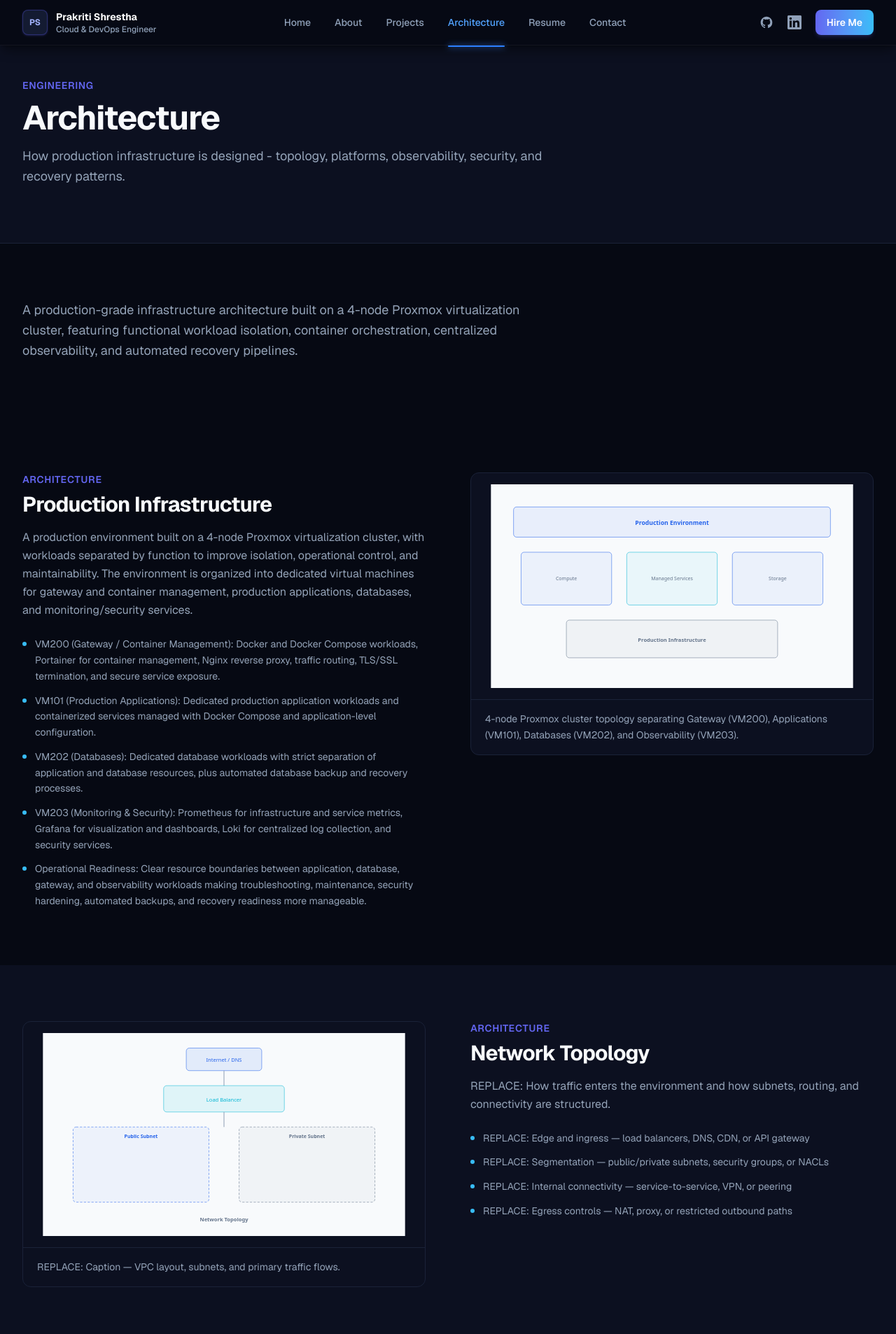
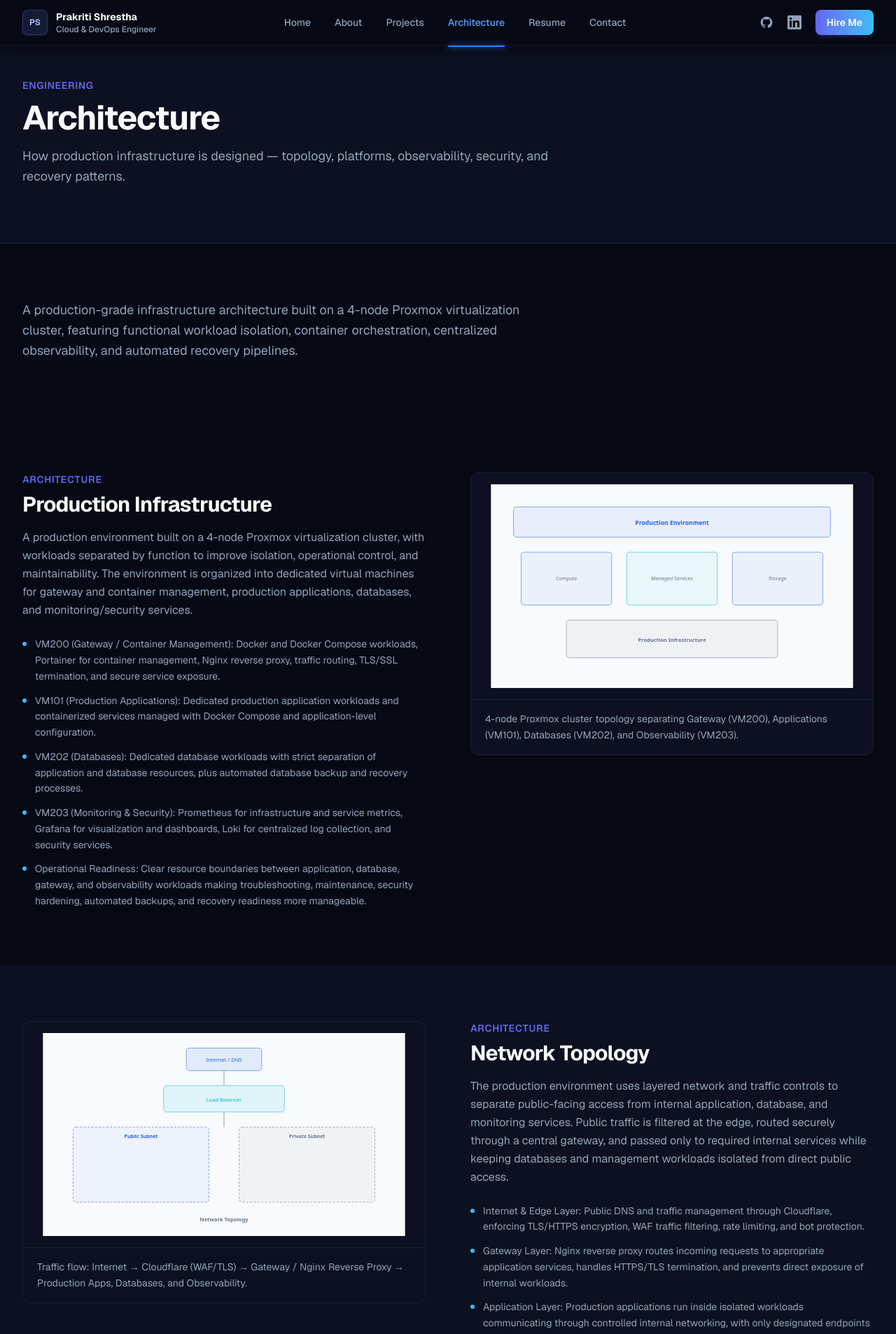
Before and after one commit to prakriti515/prakriti-portfolio, a Next.js app: page /architecture in a window 1280 px wide. Shown: the top 1906 px of the page at 70% size. Built offline with nearby package versions, Linux system fonts and the light colour scheme.

Commit message:
Ensure all architecture sections are completely updated and replaced

```diff
--- a/data/architecture.ts
+++ b/data/architecture.ts
@@ -1,3 +1,7 @@
+/**
+ * Architecture page content
+ */
+
 export type ArchitectureDiagram = {
   src: string;
   alt: string;
@@ -23,7 +27,7 @@ export type TechnologyDecision = {
 export const architecturePageMeta = {
   title: "Architecture",
   description:
-    "How production infrastructure is designed - topology, platforms, observability, security, and recovery patterns.",
+    "How production infrastructure is designed — topology, platforms, observability, security, and recovery patterns.",
   intro:
     "A production-grade infrastructure architecture built on a 4-node Proxmox virtualization cluster, featuring functional workload isolation, container orchestration, centralized observability, and automated recovery pipelines.",
 } as const;
@@ -52,158 +56,167 @@ export const architectureSections: ArchitectureSection[] = [
     id: "network-topology",
     title: "Network Topology",
     intro:
-      "REPLACE: How traffic enters the environment and how subnets, routing, and connectivity are structured.",
+      "The production environment uses layered network and traffic controls to separate public-facing access from internal application, database, and monitoring services. Public traffic is filtered at the edge, routed securely through a central gateway, and passed only to required internal services while keeping databases and management workloads isolated from direct public access.",
     points: [
-      "REPLACE: Edge and ingress — load balancers, DNS, CDN, or API gateway",
-      "REPLACE: Segmentation — public/private subnets, security groups, or NACLs",
-      "REPLACE: Internal connectivity — service-to-service, VPN, or peering",
-      "REPLACE: Egress controls — NAT, proxy, or restricted outbound paths",
+      "Internet & Edge Layer: Public DNS and traffic management through Cloudflare, enforcing TLS/HTTPS encryption, WAF traffic filtering, rate limiting, and bot protection.",
+      "Gateway Layer: Nginx reverse proxy routes incoming requests to appropriate application services, handles HTTPS/TLS termination, and prevents direct exposure of internal workloads.",
+      "Application Layer: Production applications run inside isolated workloads communicating through controlled internal networking, with only designated endpoints exposed via the gateway.",
+      "Database Layer: Dedicated database workloads strictly separated from public-facing services, restricting application-to-database communication exclusively to authorized services.",
+      "Monitoring & Security Layer: Prometheus metric collectors, Loki log shippers, and Grafana dashboards connected via secure internal network channels to support production operations.",
     ],
     diagram: {
       src: "/images/architecture/network-topology.svg",
-      alt: "Network topology diagram placeholder",
+      alt: "Layered network topology and traffic routing diagram",
       caption:
-        "REPLACE: Caption — VPC layout, subnets, and primary traffic flows.",
+        "Traffic flow: Internet → Cloudflare (WAF/TLS) → Gateway / Nginx Reverse Proxy → Production Apps, Databases, and Observability.",
     },
   },
   {
     id: "docker-architecture",
     title: "Docker Architecture",
     intro:
-      "REPLACE: Container runtime scope — local dev, CI builds, registry flow, and production orchestration if applicable.",
+      "Production applications and supporting services are containerized using Docker and managed primarily through Docker Compose. This provides consistent service configuration, isolated application environments, and a repeatable operational workflow for deploying and operating multiple production workloads.",
     points: [
-      "REPLACE: Image build pipeline — base images, scanning, tagging, and registry",
-      "REPLACE: Runtime placement — single hosts, Swarm, ECS, or Kubernetes",
-      "REPLACE: Configuration — env vars, secrets injection, and resource limits",
-      "REPLACE: Networking and storage — bridge/overlay networks, volumes, and persistence",
+      "Docker & Isolation: Containerized application and supporting workloads ensuring consistent runtime environments, controlled dependencies, and fault isolation.",
+      "Docker Compose Orchestration: Multi-container stack definitions managing service configuration, networking, volumes, and dependency ordering for reliable deployments.",
+      "Nginx Ingress Routing: Central reverse proxy routing incoming traffic to appropriate container endpoints with TLS termination and access control.",
+      "Portainer Management: Web-based management interface providing real-time container visibility, log inspection, and operational control.",
+      "Container Networking & Storage: Isolated Docker bridge networks prevent direct external exposure, while stateful services use managed persistent volumes tied to backup routines.",
+      "Production Operational Discipline: Controlled change procedures with pre-deployment backups, dependency checks, and post-deployment telemetry validation.",
     ],
     diagram: {
       src: "/images/architecture/docker-architecture.svg",
-      alt: "Docker architecture diagram placeholder",
+      alt: "Docker multi-container deployment architecture diagram",
       caption:
-        "REPLACE: Caption — build → registry → deploy flow and runtime components.",
+        "Container workflow: Source / Build → Docker Image → Host Compose Stack (Apps, Nginx, Portainer) → Telemetry.",
     },
   },
   {
     id: "monitoring-stack",
-    title: "Monitoring Stack",
+    title: "Monitoring & Observability",
     intro:
-      "REPLACE: Observability approach — metrics, logs, traces, and how alerts reach operators.",
+      "The production environment uses a self-hosted observability stack to provide visibility into infrastructure health, service performance, resource utilization, and application logs.",
     points: [
-      "REPLACE: Metrics — what is collected, retention, and primary dashboards",
-      "REPLACE: Logging — aggregation, search, and correlation with incidents",
-      "REPLACE: Alerting — thresholds, routing, escalation, and noise control",
-      "REPLACE: SLOs or review practice — error budgets, post-incident review, or capacity checks",
+      "Prometheus Metrics: Collects and stores time-series telemetry across hosts, containers, and services to drive dashboards, threshold tracking, and alerting.",
+      "Grafana Dashboards: Centralized visual dashboards for real-time CPU, memory, disk, network, container health, and service availability tracking.",
+      "Loki Log Centralization: Aggregates searchable application and system logs, providing fast correlation between metric anomalies and underlying log events.",
+      "Key Monitored Areas: System resources (CPU, RAM, Disk I/O, Network), container lifecycle, application uptime, systemd logs, and infrastructure trends.",
+      "Operational Telemetry Workflow: Metrics identify 'what is happening' while logs contextualize 'why it happened', used daily for health audits, incident resolution, and post-deployment validation.",
     ],
     diagram: {
       src: "/images/architecture/monitoring-stack.svg",
-      alt: "Monitoring stack diagram placeholder",
+      alt: "Centralized Prometheus, Loki, and Grafana monitoring stack diagram",
       caption:
-        "REPLACE: Caption — agents, collectors, storage, and alert paths.",
+        "Observability flow: Production Hosts & Containers → Prometheus (Metrics) & Loki (Logs) → Grafana Dashboards & Alerting.",
     },
   },
   {
     id: "security-layers",
     title: "Security Layers",
     intro:
-      "REPLACE: Defense-in-depth controls across identity, network, data, and supply chain.",
+      "Security is implemented as multiple defensive layers across the edge, network, application, host, and access-management levels to reduce unnecessary exposure, control access, detect suspicious activity, and protect production workloads.",
     points: [
-      "REPLACE: Identity and access — IAM, RBAC, MFA, and least-privilege patterns",
-      "REPLACE: Network security — segmentation, WAF, TLS, and bastion or SSM access",
-      "REPLACE: Data protection — encryption at rest/in transit, secrets management",
-      "REPLACE: Supply chain — image scanning, dependency checks, and patch cadence",
+      "Edge Security: Cloudflare DNS and traffic protection, Web Application Firewall (WAF) rules, rate limiting, bot protection, and strict TLS/HTTPS encryption.",
+      "Gateway & Network Security: Nginx reverse proxy controls application exposure, internal services remain unexposed, and UFW firewall policies restrict all non-essential ports.",
+      "Host Hardening: SSH access hardening, restricted administrative permissions, Fail2ban brute-force mitigation, and minimal service footprint.",
+      "Application Security: JWT authentication, security-related HTTP headers, controlled reverse-proxy endpoints, and robust authorization controls.",
+      "Defense-in-Depth & Detection: Multi-layered defense where no single control is treated as sufficient; security events and operational logs are monitored via the observability stack.",
     ],
     diagram: {
       src: "/images/architecture/security-layers.svg",
-      alt: "Security layers diagram placeholder",
+      alt: "Multi-layered defense-in-depth security architecture diagram",
       caption:
-        "REPLACE: Caption — security zones and control placement across the stack.",
+        "Security zones: Internet → Cloudflare (WAF/DDoS) → Nginx Gateway → UFW Host Firewall → JWT/SSH Hardening → Observability.",
     },
   },
   {
     id: "backup-strategy",
     title: "Backup Strategy",
     intro:
-      "REPLACE: What is backed up, how often, where copies live, and how restores are validated.",
+      "Backups are integrated into the production operations workflow to protect application data, database data, configuration, and deployment-related information against accidental deletion, failed changes, service failures, and infrastructure incidents.",
     points: [
-      "REPLACE: Backup scope — databases, volumes, configuration, or state files",
-      "REPLACE: Schedule and retention — frequency, lifecycle, and off-site replication",
-      "REPLACE: Access controls — who can trigger restore and audit requirements",
-      "REPLACE: Validation — restore tests, checksums, or periodic drill schedule",
+      "Comprehensive Backup Scope: Covers database data, application source files, Docker Compose deployment definitions, and critical infrastructure configs.",
+      "Automated Scheduled Jobs: Scheduled backup tasks eliminate manual reliance and maintain isolated, modular backup routines for independent service restoration.",
+      "Off-Site Cloud Protection to AWS S3: Critical backup archives are encrypted and replicated off-site to AWS S3, ensuring resilience against local hardware failure.",
+      "Change Management & Recovery: Pre-deployment backups are standard protocol prior to major releases, ensuring proven rollback capabilities and recovery readiness.",
     ],
     diagram: {
       src: "/images/architecture/backup-strategy.svg",
-      alt: "Backup strategy diagram placeholder",
+      alt: "Automated local and off-site AWS S3 backup architecture diagram",
       caption:
-        "REPLACE: Caption — backup sources, targets, and retention tiers.",
+        "Backup workflow: Database & App Data / Configs → Local Scheduled Automation → Encrypted Off-Site Replication to AWS S3.",
     },
   },
   {
     id: "disaster-recovery",
     title: "Disaster Recovery",
     intro:
-      "REPLACE: Recovery objectives and failover approach for critical workloads.",
+      "Structured disaster recovery procedures designed to ensure rapid service restoration and minimal data loss across all production workloads.",
     points: [
-      "REPLACE: RTO/RPO targets — only include numbers you can substantiate",
-      "REPLACE: Failover model — active/passive, multi-region, or rebuild-from-backup",
-      "REPLACE: Runbooks — detection, decision criteria, and communication steps",
-      "REPLACE: Testing — drill frequency and last validated restore path",
+      "Recovery Objectives: Well-defined RTO and RPO targets supported by validated database dumps and configuration version control.",
+      "Off-Site Restore Readiness: Capability to rebuild and restore virtual machines and container stacks directly from AWS S3 off-site backups.",
+      "Standardized Runbooks: Step-by-step restoration playbooks for database rollbacks, container stack re-initialization, and reverse proxy reconfiguration.",
+      "Validation & Testing: Routine backup integrity verification and periodic restore drills to ensure recovery readiness during unexpected outages.",
     ],
     diagram: {
       src: "/images/architecture/disaster-recovery.svg",
-      alt: "Disaster recovery diagram placeholder",
+      alt: "Disaster recovery failover and restoration workflow diagram",
       caption:
-        "REPLACE: Caption — primary/secondary sites and failover sequence.",
+        "Disaster recovery pipeline: Incident Detection → Standby/Off-site Retrieval from S3 → Stack Rebuild & Service Verification.",
     },
   },
 ];
 
 export const technologyDecisions: TechnologyDecision[] = [
   {
-    id: "decision-iac",
-    decision: "REPLACE: Technology choice — e.g. Terraform for infrastructure provisioning",
+    id: "decision-proxmox",
+    decision: "Proxmox VE for Clustered Workload Isolation",
     context:
-      "REPLACE: Problem or constraint that drove the decision.",
+      "Needed reliable, multi-tier production hosting for applications, databases, and monitoring without resource contention or cloud compute costs.",
     rationale:
-      "REPLACE: Why this tool or pattern fit — team skills, module reuse, state management, or provider support.",
+      "Proxmox VE provides bare-metal hypervisor efficiency, robust VM isolation (Gateway, App, DB, Observability), snapshotting, and cluster management.",
     tradeoffs:
-      "REPLACE: Trade-offs accepted — learning curve, lock-in, or operational overhead.",
+      "Requires active hypervisor maintenance, host patching, and storage capacity management compared to fully managed cloud instances.",
   },
   {
-    id: "decision-cicd",
-    decision: "REPLACE: Technology choice — e.g. GitHub Actions for CI/CD",
-    context: "REPLACE: Delivery requirements and existing toolchain.",
+    id: "decision-compose",
+    decision: "Docker Compose for Service Orchestration",
+    context:
+      "Needed lightweight, declarative container management for 15+ production services with predictable startup and minimal operational overhead.",
     rationale:
-      "REPLACE: Why this pipeline model — integration, cost, self-hosted runners, or policy gates.",
-    tradeoffs: "REPLACE: Limitations or alternatives considered.",
+      "Docker Compose provides version-controlled YAML stack definitions, isolated bridge networking, and reproducible deployments without Kubernetes complexity.",
+    tradeoffs:
+      "Lacks native multi-host auto-scaling, requiring manual vertical scaling and host placement decisions.",
   },
   {
     id: "decision-observability",
-    decision: "REPLACE: Technology choice — e.g. Prometheus + Grafana",
-    context: "REPLACE: Observability gaps before adoption.",
+    decision: "Self-Hosted Prometheus, Grafana & Loki Stack",
+    context:
+      "Needed unified metrics and log visibility across virtual machines and container workloads without prohibitive SaaS observability costs.",
     rationale:
-      "REPLACE: Fit for metrics model, alerting, and team workflows.",
-    tradeoffs: "REPLACE: Storage, cardinality, or managed vs self-hosted trade-offs.",
+      "Prometheus, Grafana, and Loki offer deep telemetry correlation, powerful PromQL/LogQL querying, and full data retention control.",
+    tradeoffs:
+      "Requires monitoring and tuning TSDB storage retention, scrape intervals, and indexing performance.",
   },
 ];
 
 export const infrastructureDiagramGallery: ArchitectureDiagram[] = [
   {
     src: "/images/architecture/infrastructure-overview.svg",
-    alt: "Infrastructure overview diagram placeholder",
+    alt: "End-to-end production infrastructure overview diagram",
     caption:
-      "REPLACE: End-to-end view — user traffic through compute, data, and observability layers.",
+      "End-to-end production flow — user traffic through Cloudflare edge, Nginx gateway, containerized compute, and observability layers.",
   },
   {
     src: "/images/architecture/production-infrastructure.svg",
-    alt: "Production infrastructure reference diagram",
+    alt: "4-node Proxmox production virtualization cluster reference diagram",
     caption:
-      "REPLACE: Consolidated production layer reference — swap with your primary environment diagram.",
+      "Consolidated 4-node Proxmox cluster reference separating Gateway (VM200), Applications (VM101), Databases (VM202), and Observability (VM203).",
   },
   {
     src: "/images/architecture/network-topology.svg",
-    alt: "Network topology reference diagram",
+    alt: "Layered network topology reference diagram",
     caption:
-      "REPLACE: Consolidated network reference — swap with detailed VPC or hybrid cloud diagram.",
+      "Layered network reference — Cloudflare WAF, Nginx reverse proxy, and isolated internal bridge subnets.",
   },
 ];
```
